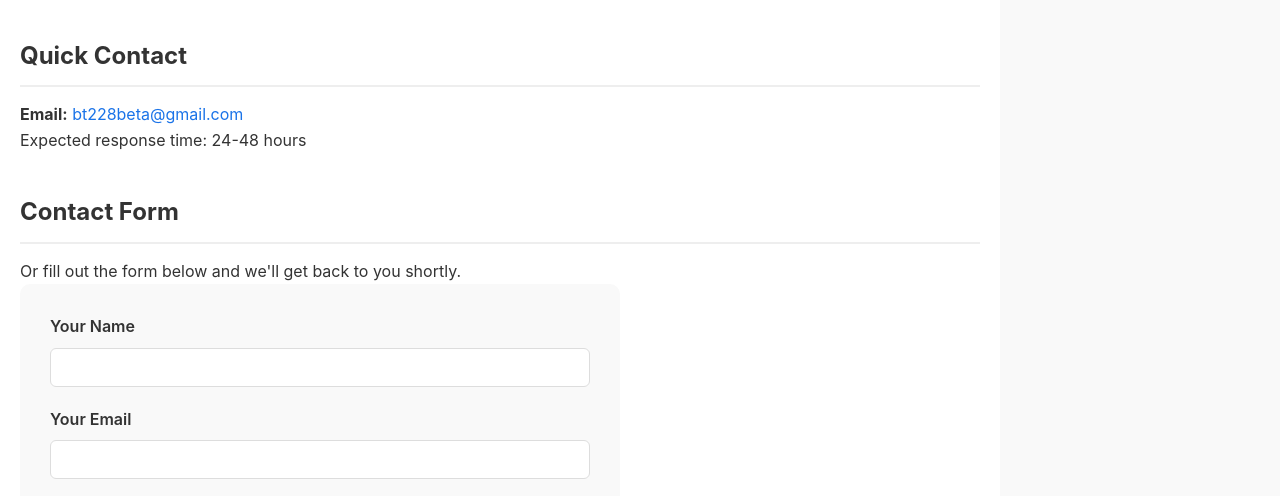
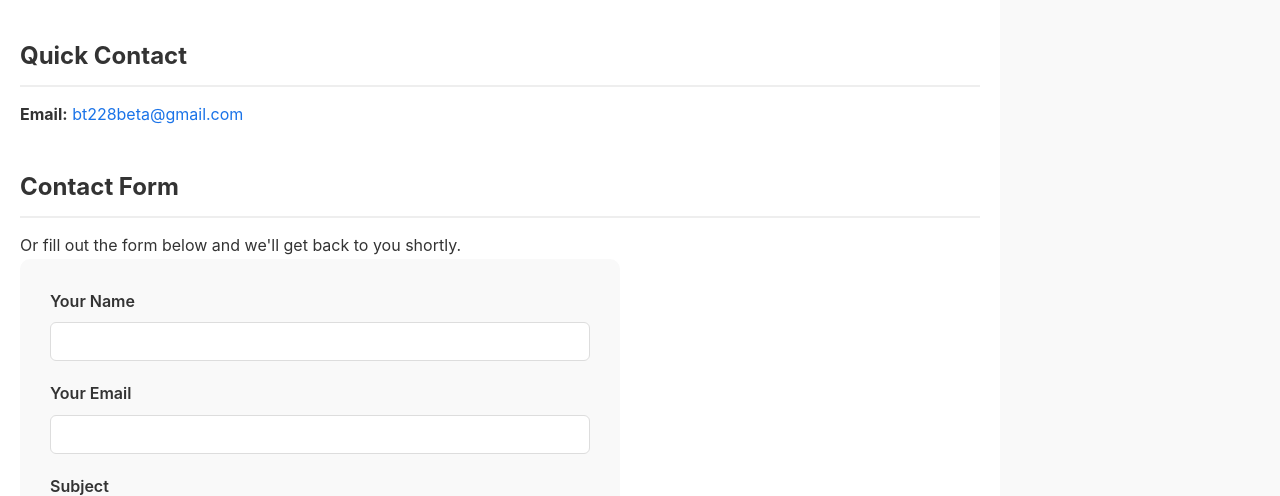
Before and after one commit to nzj7bzjxr8-create/dashcsv-website, a plain HTML site: page docs/support.html in a window 1280 px wide. Shown: the part 266-762 px from the top of the page. Drawn offline with Linux system fonts and the light colour scheme.

Commit message:
Update support.html

```diff
--- a/docs/support.html
+++ b/docs/support.html
@@ -25,7 +25,6 @@
         <section>
             <h2>Quick Contact</h2>
             <p><strong>Email:</strong> <a href="mailto:bt228beta@gmail.com">bt228beta@gmail.com</a></p>
-            <p>Expected response time: 24-48 hours</p>
         </section>
 
         <section>
```
